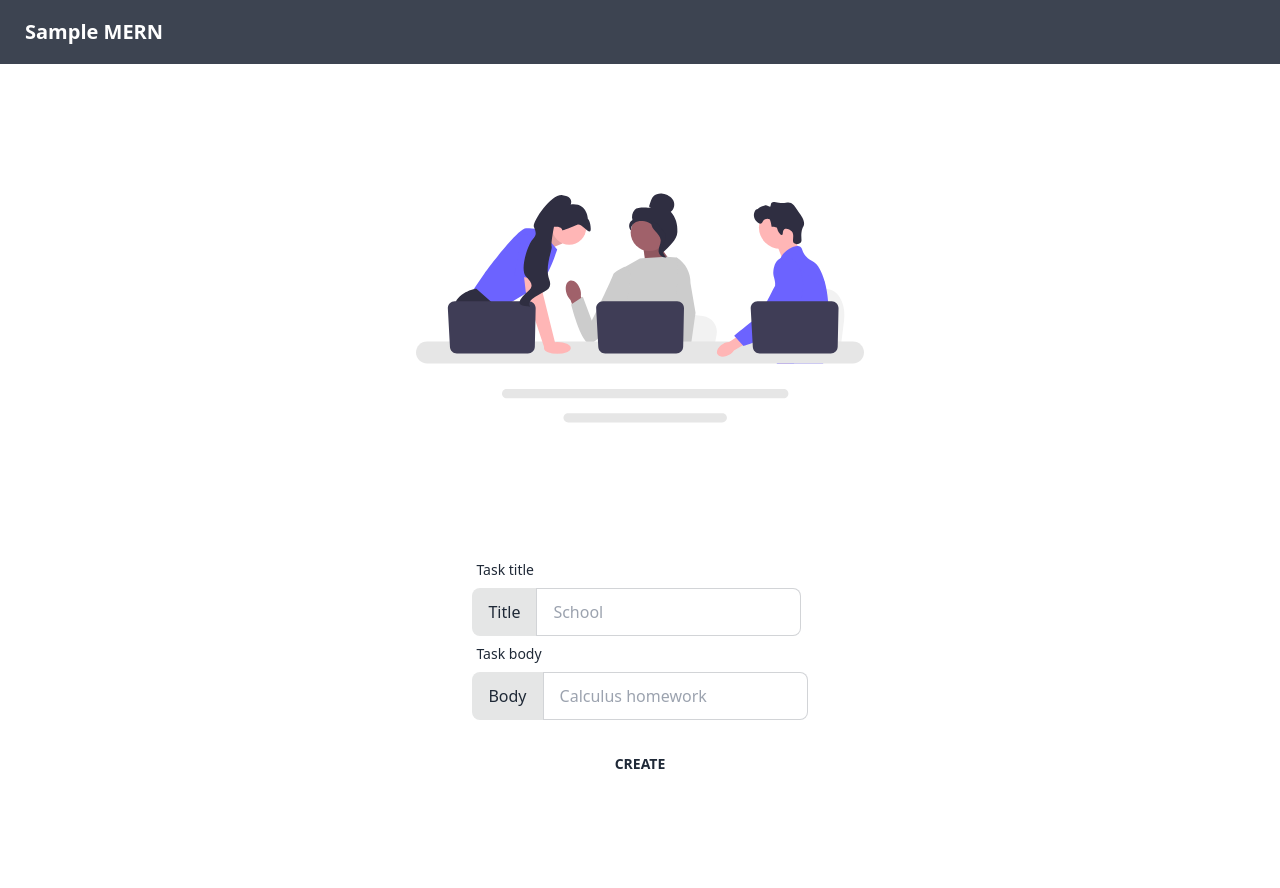
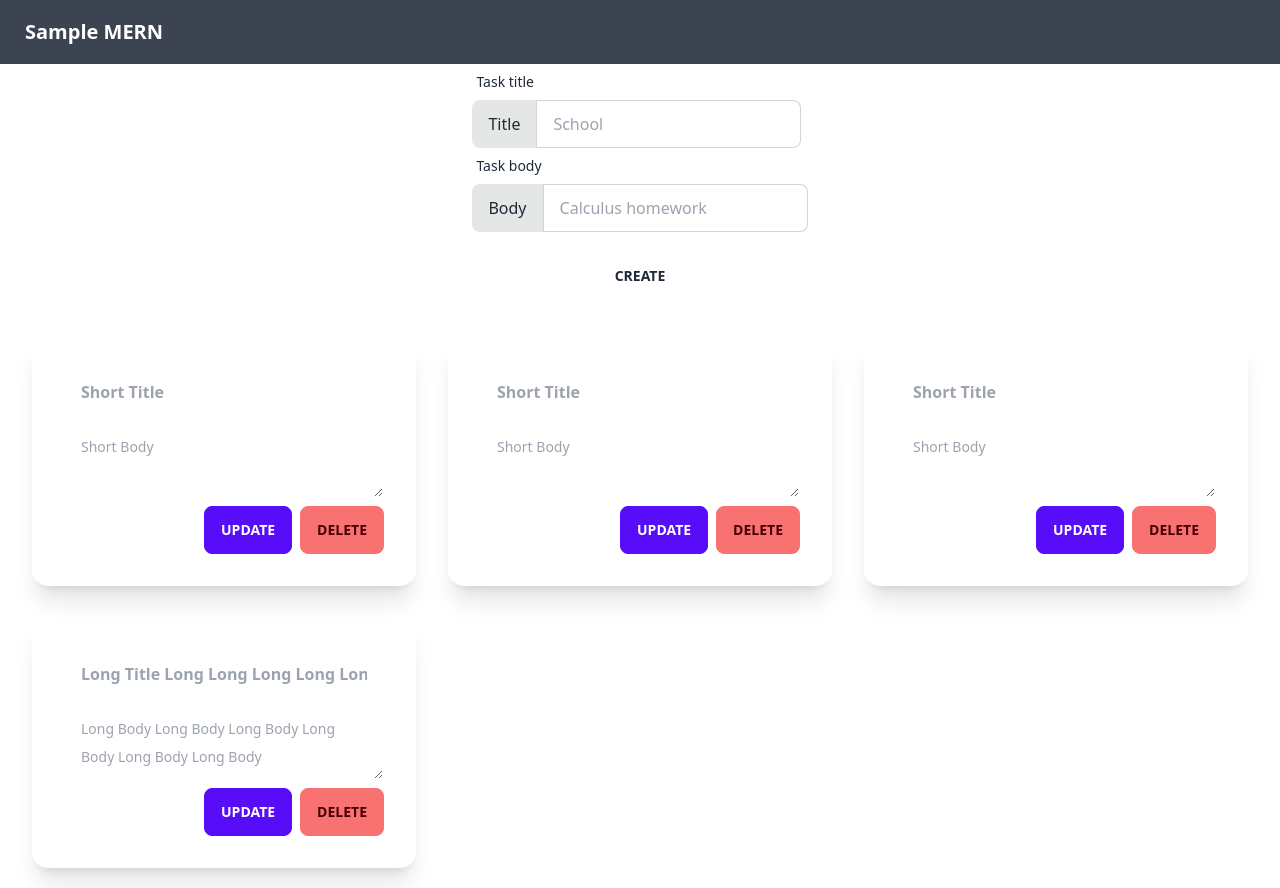
Before and after one commit to Jiseeeh/sample-mern-frontend, a React (Vite) app: page / in a window 1280 px wide. Before the commit the page ends 824 px from the top, so only its background shows below. Built offline with nearby package versions, Linux system fonts and the light colour scheme.

Commit message:
feat: add cards with placeholder data

```diff
--- a/src/App.tsx
+++ b/src/App.tsx
@@ -1,17 +1,21 @@
 import Navbar from "./Navbar";
-import illustration from "./assets/illustration.svg";
 import Form from "./Form";
+import Card from "./Card";
 
 function App() {
   return (
     <main className="flex flex-col items-center min-h-screen">
       <Navbar />
-      <img
-        className="my-5 sm:max-w-md aspect-[3/3]"
-        src={illustration}
-        alt="illustration of people having a conversation"
-      />
       <Form />
+      <section className="mb-5 grid md:grid-cols-3 md:gap-8">
+        <Card title="Short Title" body="Short Body" />
+        <Card title="Short Title" body="Short Body" />
+        <Card title="Short Title" body="Short Body" />
+        <Card
+          title="Long Title Long Long Long Long Long Long Long Long Long Long "
+          body="Long Body Long Body Long Body Long Body Long Body Long Body"
+        />
+      </section>
     </main>
   );
 }
--- /dev/null
+++ b/src/Card.tsx
@@ -0,0 +1,27 @@
+import React from "react";
+
+interface CardProps {
+  title: string;
+  body: string;
+}
+
+const Card: React.FC<CardProps> = (props) => {
+  return (
+    <div className="card w-96 bg-base-100 shadow-xl">
+      <div className="card-body">
+        <input
+          type="text"
+          placeholder={props.title}
+          className="input font-bold w-full max-w-xs focus:outline-0"
+        />
+        <textarea className="textarea" placeholder={props.body}></textarea>
+        <div className="card-actions justify-end">
+          <button className="btn btn-primary">Update</button>
+          <button className="btn btn-error">Delete</button>
+        </div>
+      </div>
+    </div>
+  );
+};
+
+export default Card;
```
